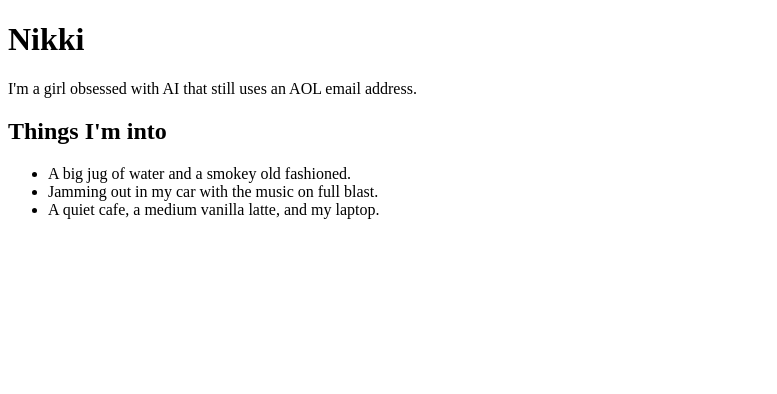
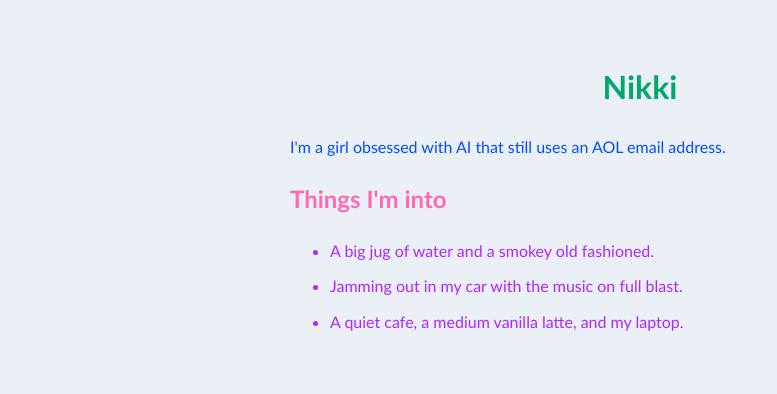
Before and after one commit to doubletakelove247/prompt-vault, a plain HTML site: page index.html in a window 1280 px wide. Shown: the whole page, without its empty margins (0-777 px from the left). Drawn offline with Linux system fonts and the light colour scheme.

Commit message:
Style the About Me page with CSS
Link a new style.css from index.html and add rules for background,
font, centered heading, spacing, and color.

```diff
--- a/index.html
+++ b/index.html
@@ -2,6 +2,7 @@
 <html>
 <head>
   <title>About Me</title>
+  <link rel="stylesheet" href="style.css">
 </head>
 <body>
 
--- /dev/null
+++ b/style.css
@@ -0,0 +1,26 @@
+body {
+  background-color: #eaf0f6;
+  font-family: "Trebuchet MS", Verdana, sans-serif;
+  line-height: 1.6;
+  max-width: 700px;
+  margin: 0 auto;
+  padding: 40px;
+}
+
+h1 {
+  text-align: center;
+  color: #00A86B;
+}
+
+li {
+  margin-bottom: 10px;
+  color: #B026FF;
+}
+
+h2 {
+  color: #FF69B4;
+}
+
+p {
+  color: #004EFF;
+}
```
